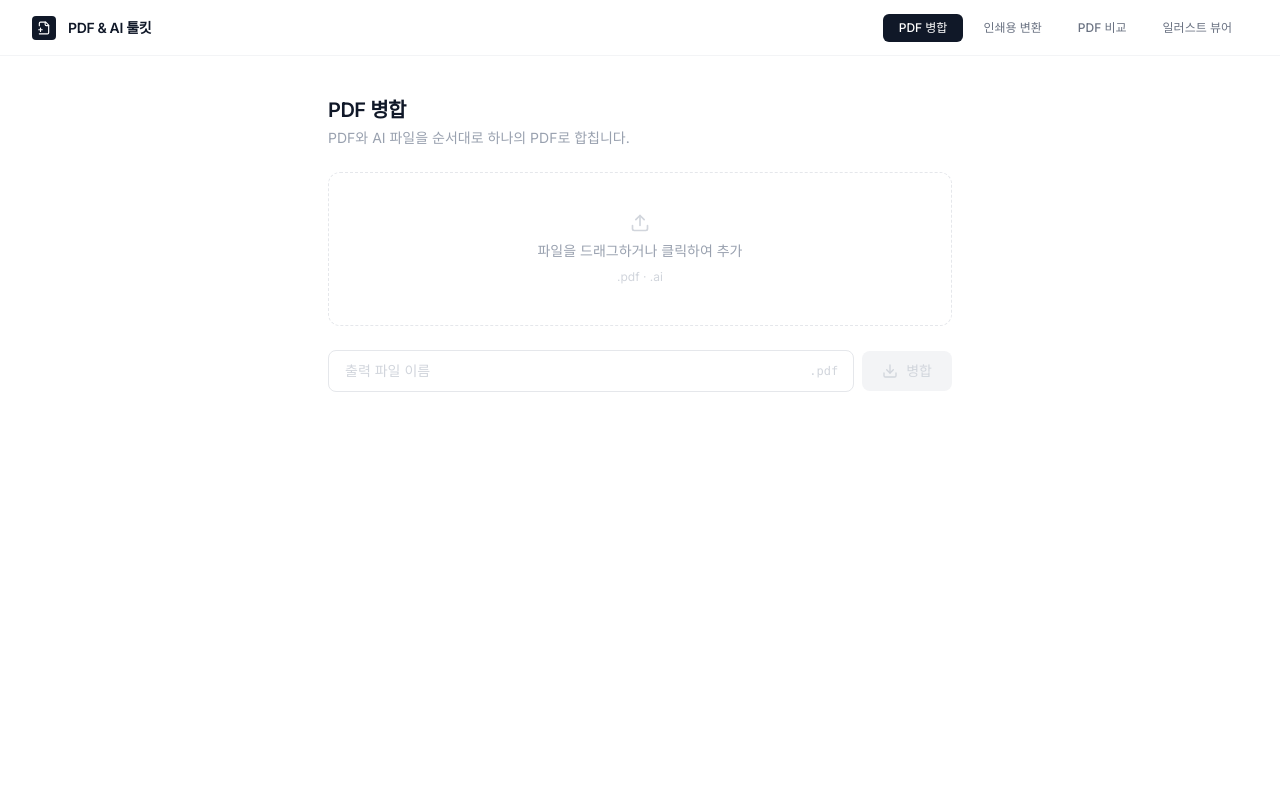
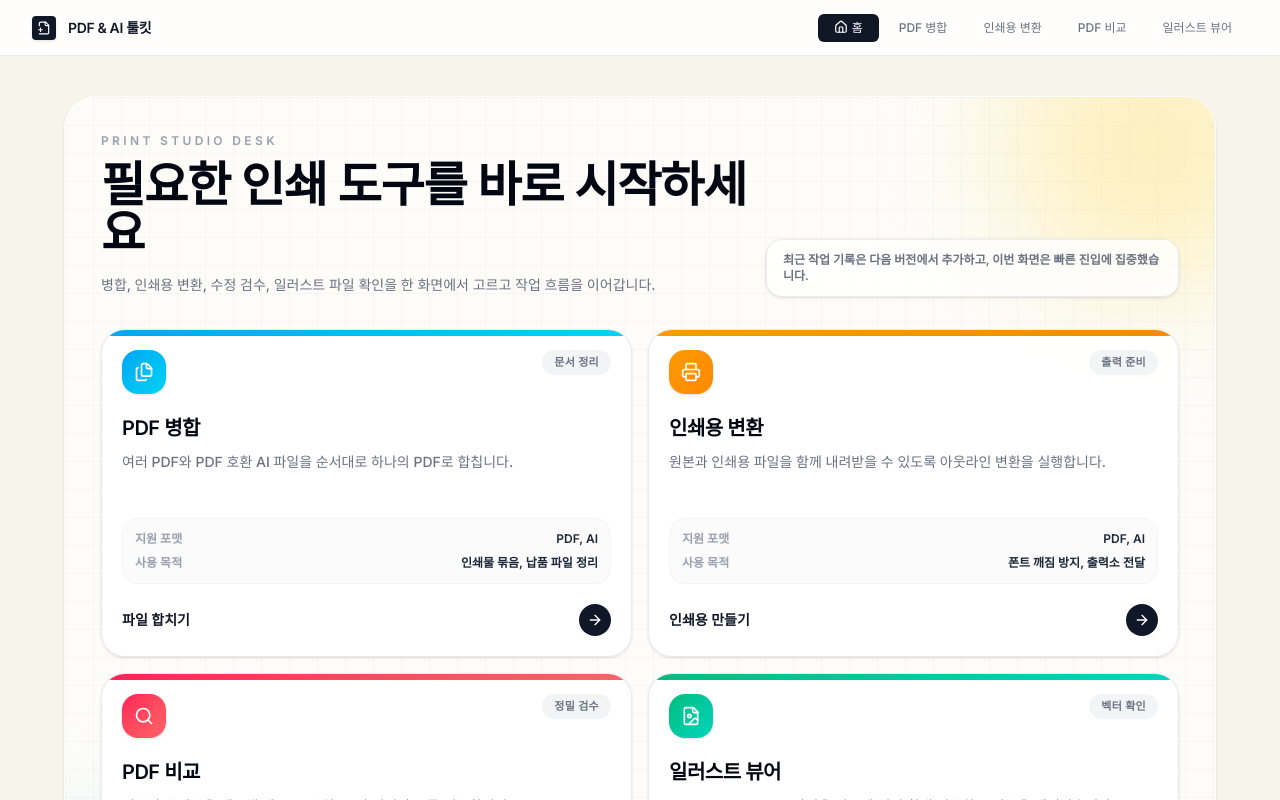
Before and after one commit to GIMU-tech/smart-pdf-ai-merger, a React (Vite) app: page / in a window 1280 px wide. Shown: the top 800 px of the page. Built offline with nearby package versions, Linux system fonts and the light colour scheme.

Commit message:
feat: add dashboard and focused illustrator viewer

```diff
--- a/src/App.tsx
+++ b/src/App.tsx
@@ -12,6 +12,12 @@ import {
   CheckCircle2,
   FolderOpen,
   ChevronRight,
+  Home,
+  ArrowRight,
+  Files,
+  Printer,
+  Search,
+  FileImage,
 } from 'lucide-react';
 import { cn } from './lib/utils';
 import { CompareTab } from './features/compare/CompareTab';
@@ -24,6 +30,67 @@ interface FileItem {
   size: number;
 }
 
+type AppTab = 'home' | 'merge' | 'outline' | 'compare' | 'illustrator';
+
+type FeatureCard = {
+  tab: Exclude<AppTab, 'home'>;
+  title: string;
+  eyebrow: string;
+  description: string;
+  formats: string;
+  purpose: string;
+  cta: string;
+  accent: string;
+  icon: React.ComponentType<{ className?: string }>;
+};
+
+const featureCards: FeatureCard[] = [
+  {
+    tab: 'merge',
+    title: 'PDF 병합',
+    eyebrow: '문서 정리',
+    description: '여러 PDF와 PDF 호환 AI 파일을 순서대로 하나의 PDF로 합칩니다.',
+    formats: 'PDF, AI',
+    purpose: '인쇄물 묶음, 납품 파일 정리',
+    cta: '파일 합치기',
+    accent: 'from-sky-500 to-cyan-400',
+    icon: Files,
+  },
+  {
+    tab: 'outline',
+    title: '인쇄용 변환',
+    eyebrow: '출력 준비',
+    description: '원본과 인쇄용 파일을 함께 내려받을 수 있도록 아웃라인 변환을 실행합니다.',
+    formats: 'PDF, AI',
+    purpose: '폰트 깨짐 방지, 출력소 전달',
+    cta: '인쇄용 만들기',
+    accent: 'from-amber-500 to-orange-400',
+    icon: Printer,
+  },
+  {
+    tab: 'compare',
+    title: 'PDF 비교',
+    eyebrow: '정밀 검수',
+    description: '원본과 수정본을 대조해 텍스트, 수치, 도면 변경 후보를 검수합니다.',
+    formats: 'PDF',
+    purpose: '수정 전후 확인, 인쇄 사고 예방',
+    cta: '변경점 찾기',
+    accent: 'from-rose-500 to-red-400',
+    icon: Search,
+  },
+  {
+    tab: 'illustrator',
+    title: '일러스트 뷰어',
+    eyebrow: '벡터 확인',
+    description: 'AI, EPS, SVG, PDF 파일을 빠르게 열어 확대 검수하고 원본을 내려받습니다.',
+    formats: 'AI, EPS, SVG, PDF',
+    purpose: '일러스트 파일 미리보기, 확대 검수',
+    cta: '파일 열어보기',
+    accent: 'from-emerald-500 to-teal-400',
+    icon: FileImage,
+  },
+];
+
 function formatSize(bytes: number) {
   if (bytes === 0) return '0 B';
   const k = 1024;
@@ -33,7 +100,7 @@ function formatSize(bytes: number) {
 }
 
 export default function App() {
-  const [activeTab, setActiveTab] = useState<'merge' | 'outline' | 'compare' | 'illustrator'>('merge');
+  const [activeTab, setActiveTab] = useState<AppTab>('home');
 
   // ── Merge tab state ──
   const [mergeFiles, setMergeFiles] = useState<FileItem[]>([]);
@@ -244,30 +311,39 @@ export default function App() {
     }
   };
 
+  const navItems: { tab: AppTab; label: string }[] = [
+    { tab: 'home', label: '홈' },
+    { tab: 'merge', label: 'PDF 병합' },
+    { tab: 'outline', label: '인쇄용 변환' },
+    { tab: 'compare', label: 'PDF 비교' },
+    { tab: 'illustrator', label: '일러스트 뷰어' },
+  ];
+
   return (
-    <div className="min-h-screen bg-white text-gray-900 flex flex-col" style={{ fontFamily: "'Inter', 'Noto Sans KR', system-ui, sans-serif" }}>
+    <div className="min-h-screen bg-[#f7f4ec] text-gray-900 flex flex-col" style={{ fontFamily: "'Inter', 'Noto Sans KR', system-ui, sans-serif" }}>
 
       {/* ── Top bar ── */}
-      <header className="border-b border-gray-100 px-8 h-14 flex items-center justify-between flex-shrink-0">
-        <div className="flex items-center gap-3">
-          <div className="w-6 h-6 bg-gray-900 rounded flex items-center justify-center">
+      <header className="border-b border-gray-200/80 bg-white/90 px-4 sm:px-8 h-14 flex items-center justify-between flex-shrink-0 backdrop-blur">
+        <button onClick={() => setActiveTab('home')} className="flex items-center gap-3">
+          <div className="w-6 h-6 bg-gray-900 rounded flex items-center justify-center shadow-sm">
             <FilePlus2 className="w-3.5 h-3.5 text-white" />
           </div>
           <span className="text-sm font-semibold tracking-tight">PDF & AI 툴킷</span>
-        </div>
-        <nav className="flex items-center gap-1">
-          {(['merge', 'outline', 'compare', 'illustrator'] as const).map(tab => (
+        </button>
+        <nav className="flex items-center gap-1 overflow-x-auto">
+          {navItems.map(({ tab, label }) => (
             <button
               key={tab}
               onClick={() => setActiveTab(tab)}
               className={cn(
-                'px-4 py-1.5 rounded-md text-xs font-medium transition-all',
+                'whitespace-nowrap px-3 sm:px-4 py-1.5 rounded-md text-xs font-medium transition-all',
                 activeTab === tab
                   ? 'bg-gray-900 text-white'
                   : 'text-gray-500 hover:text-gray-900 hover:bg-gray-50'
               )}
             >
-              {tab === 'merge' ? 'PDF 병합' : tab === 'outline' ? '인쇄용 변환' : tab === 'compare' ? 'PDF 비교' : '일러스트 뷰어'}
+              {tab === 'home' && <Home className="mr-1 inline h-3.5 w-3.5 align-[-2px]" />}
+              {label}
             </button>
           ))}
         </nav>
@@ -276,14 +352,81 @@ export default function App() {
       {/* ── Content ── */}
       <main className={cn(
         "flex-grow flex flex-col w-full min-h-0 min-w-0 transition-all duration-300",
-        activeTab === 'compare'
+        activeTab === 'home'
+          ? "max-w-none bg-[#f7f4ec] px-4 py-6 sm:px-8 sm:py-10"
+          : activeTab === 'compare'
           ? (compareResults && compareResults.length > 0) || compareExpanded
             ? "max-w-none p-6 bg-gray-150/40 h-[calc(100vh-56px)]"
             : "max-w-2xl mx-auto px-6 py-10 gap-6"
           : activeTab === 'illustrator'
-            ? "max-w-none p-6 bg-gray-150/40 h-[calc(100vh-56px)]"
+            ? "max-w-none p-0 bg-gray-100 h-[calc(100vh-56px)]"
             : "max-w-2xl mx-auto px-6 py-10 gap-6"
       )}>
+
+        {/* ── HOME DASHBOARD ── */}
+        <div style={{ display: activeTab === 'home' ? 'block' : 'none' }} className="w-full animate-fadeIn">
+          <section className="relative mx-auto max-w-6xl overflow-hidden rounded-[2rem] border border-white/70 bg-white/70 p-6 shadow-sm sm:p-9">
+            <div className="pointer-events-none absolute inset-0 opacity-70 [background-image:linear-gradient(rgba(15,23,42,.045)_1px,transparent_1px),linear-gradient(90deg,rgba(15,23,42,.045)_1px,transparent_1px)] [background-size:28px_28px]" />
+            <div className="pointer-events-none absolute -right-20 -top-24 h-72 w-72 rounded-full bg-amber-200/50 blur-3xl" />
+            <div className="pointer-events-none absolute -bottom-24 -left-24 h-72 w-72 rounded-full bg-sky-200/50 blur-3xl" />
+
+            <div className="relative flex flex-col gap-4 md:flex-row md:items-end md:justify-between">
+              <div>
+                <p className="text-xs font-black uppercase tracking-[0.28em] text-gray-400">Print Studio Desk</p>
+                <h1 className="mt-3 text-3xl font-black tracking-tight text-gray-950 sm:text-5xl">필요한 인쇄 도구를 바로 시작하세요</h1>
+                <p className="mt-4 max-w-2xl text-sm font-medium leading-6 text-gray-500">
+                  병합, 인쇄용 변환, 수정 검수, 일러스트 파일 확인을 한 화면에서 고르고 작업 흐름을 이어갑니다.
+                </p>
+              </div>
+              <div className="rounded-2xl border border-gray-200/80 bg-white/80 px-4 py-3 text-xs font-bold text-gray-500 shadow-sm">
+                최근 작업 기록은 다음 버전에서 추가하고, 이번 화면은 빠른 진입에 집중했습니다.
+              </div>
+            </div>
+
+            <div className="relative mt-8 grid gap-4 md:grid-cols-2">
+              {featureCards.map((card, index) => {
+                const Icon = card.icon;
+                return (
+                  <motion.button
+                    key={card.tab}
+                    type="button"
+                    initial={{ opacity: 0, y: 16 }}
+                    animate={{ opacity: 1, y: 0 }}
+                    transition={{ delay: index * 0.04 }}
+                    onClick={() => setActiveTab(card.tab)}
+                    className="group relative overflow-hidden rounded-3xl border border-gray-200/80 bg-white/90 p-5 text-left shadow-sm transition hover:-translate-y-0.5 hover:border-gray-300 hover:shadow-xl"
+                  >
+                    <div className={cn('absolute inset-x-0 top-0 h-1.5 bg-gradient-to-r', card.accent)} />
+                    <div className="flex items-start justify-between gap-4">
+                      <div className={cn('rounded-2xl bg-gradient-to-br p-3 text-white shadow-sm', card.accent)}>
+                        <Icon className="h-5 w-5" />
+                      </div>
+                      <span className="rounded-full bg-gray-100 px-3 py-1 text-[11px] font-black uppercase tracking-wide text-gray-500">{card.eyebrow}</span>
+                    </div>
+                    <h2 className="mt-5 text-xl font-black tracking-tight text-gray-950">{card.title}</h2>
+                    <p className="mt-2 min-h-12 text-sm font-medium leading-6 text-gray-500">{card.description}</p>
+                    <div className="mt-5 grid gap-2 rounded-2xl border border-gray-100 bg-gray-50/70 p-3 text-xs font-bold text-gray-500">
+                      <div className="flex justify-between gap-3">
+                        <span className="text-gray-400">지원 포맷</span>
+                        <span className="text-gray-800">{card.formats}</span>
+                      </div>
+                      <div className="flex justify-between gap-3">
+                        <span className="text-gray-400">사용 목적</span>
+                        <span className="text-right text-gray-800">{card.purpose}</span>
+                      </div>
+                    </div>
+                    <div className="mt-5 flex items-center justify-between">
+                      <span className="text-sm font-black text-gray-900">{card.cta}</span>
+                      <span className="rounded-full bg-gray-900 p-2 text-white transition group-hover:translate-x-1">
+                        <ArrowRight className="h-4 w-4" />
+                      </span>
+                    </div>
+                  </motion.button>
+                );
+              })}
+            </div>
+          </section>
+        </div>
 
         {/* ════ TAB 1: MERGE ════ */}
         <div style={{ display: activeTab === 'merge' ? 'flex' : 'none' }} className="flex-col gap-6 w-full flex animate-fadeIn">
@@ -538,7 +681,7 @@ export default function App() {
           style={{ display: activeTab === 'illustrator' ? 'flex' : 'none' }}
           className="w-full flex-1 min-h-0 min-w-0 animate-fadeIn"
         >
-          <IllustratorViewerTab />
+          <IllustratorViewerTab onGoHome={() => setActiveTab('home')} />
         </div>
 
         <div
--- a/src/features/illustrator/IllustratorViewerTab.tsx
+++ b/src/features/illustrator/IllustratorViewerTab.tsx
@@ -14,6 +14,8 @@ import {
   ZoomOut,
   ChevronLeft,
   ChevronRight,
+  Home,
+  FilePlus2,
 } from 'lucide-react';
 import { cn } from '../../lib/utils';
 
@@ -25,6 +27,10 @@ type ViewerState = {
   mode: PreviewMode;
   pageCount: number;
   converted: boolean;
+};
+
+type IllustratorViewerTabProps = {
+  onGoHome?: () => void;
 };
 
 const SUPPORTED_EXTENSIONS = ['ai', 'eps', 'svg', 'pdf'];
@@ -78,7 +84,7 @@ async function makeTypedBlobUrl(file: File, mimeType: string) {
   };
 }
 
-export function IllustratorViewerTab() {
+export function IllustratorViewerTab({ onGoHome }: IllustratorViewerTabProps) {
   const inputRef = useRef<HTMLInputElement>(null);
   const previousUrlRef = useRef<string | null>(null);
   const [dragging, setDragging] = useState(false);
@@ -195,18 +201,89 @@ export function IllustratorViewerTab() {
   const zoomLabel = useMemo(() => `${zoom}%`, [zoom]);
 
   return (
-    <div className="flex h-full min-h-0 w-full flex-col gap-4">
-      <div className="flex items-center justify-between gap-3">
-        <div>
-          <h2 className="text-xl font-black tracking-tight text-gray-950">일러스트 뷰어</h2>
-          <p className="mt-1 text-sm font-medium text-gray-400">AI, EPS, SVG, PDF 파일을 빠르게 열어 확대 검수합니다.</p>
+    <div className="flex h-full min-h-0 w-full flex-col bg-slate-100">
+      <div className="flex min-h-12 flex-shrink-0 flex-wrap items-center gap-2 border-b border-slate-200 bg-white/95 px-3 py-2 shadow-sm backdrop-blur">
+        <button
+          onClick={onGoHome}
+          className="inline-flex items-center gap-1.5 rounded-lg border border-slate-200 bg-white px-3 py-2 text-xs font-black text-slate-600 transition hover:bg-slate-50"
+        >
+          <Home className="h-4 w-4" />
+          홈
+        </button>
+
+        <div className="flex min-w-0 flex-1 items-center gap-2">
+          <div className="rounded-lg bg-slate-900 p-2 text-white">
+            <FileImage className="h-4 w-4" />
           </div>
+          <div className="min-w-0">
+            <p className="truncate text-sm font-black text-slate-950">
+              {viewer ? viewer.file.name : '일러스트 뷰어'}
+            </p>
+            <p className="truncate text-[11px] font-bold text-slate-400">
+              {viewer
+                ? `${extensionOf(viewer.file).toUpperCase()} · ${formatSize(viewer.file.size)} · ${viewer.converted ? '변환 미리보기' : '원본 벡터'}`
+                : 'AI, EPS, SVG, PDF 파일을 열어 확대 검수'}
+            </p>
+          </div>
+        </div>
+
         {viewer && (
+          <div className="flex flex-wrap items-center gap-1.5">
+            <button
+              onClick={() => setPage(p => Math.max(1, p - 1))}
+              disabled={page <= 1}
+              className="rounded-lg border border-slate-200 bg-white p-2 text-slate-500 transition hover:bg-slate-50 disabled:opacity-30"
+              title="이전 페이지"
+            >
+              <ChevronLeft className="h-4 w-4" />
+            </button>
+            <span className="min-w-16 rounded-lg bg-slate-100 px-3 py-2 text-center text-xs font-black text-slate-700">{page} / {viewer.pageCount}</span>
+            <button
+              onClick={() => setPage(p => Math.min(viewer.pageCount, p + 1))}
+              disabled={page >= viewer.pageCount}
+              className="rounded-lg border border-slate-200 bg-white p-2 text-slate-500 transition hover:bg-slate-50 disabled:opacity-30"
+              title="다음 페이지"
+            >
+              <ChevronRight className="h-4 w-4" />
+            </button>
+
+            <button onClick={() => setZoom(z => Math.max(25, z - 25))} className="rounded-lg border border-slate-200 bg-white p-2 text-slate-500 transition hover:bg-slate-50" title="축소"><ZoomOut className="h-4 w-4" /></button>
+            <span className="min-w-14 rounded-lg bg-slate-100 px-3 py-2 text-center text-xs font-black text-slate-700">{zoomLabel}</span>
+            <button onClick={() => setZoom(z => Math.min(800, z + 25))} className="rounded-lg border border-slate-200 bg-white p-2 text-slate-500 transition hover:bg-slate-50" title="확대"><ZoomIn className="h-4 w-4" /></button>
+            <button onClick={() => setZoom(100)} className="rounded-lg border border-slate-200 bg-white p-2 text-slate-500 transition hover:bg-slate-50" title="화면 맞춤"><Maximize2 className="h-4 w-4" /></button>
+
+            {canConvert && (
+              <button
+                onClick={() => void convertPreview()}
+                disabled={loading}
+                className="inline-flex items-center gap-1.5 rounded-lg border border-slate-200 bg-white px-3 py-2 text-xs font-black text-slate-600 transition hover:bg-slate-50 disabled:opacity-50"
+              >
+                {loading ? <Loader2 className="h-4 w-4 animate-spin" /> : <RefreshCcw className="h-4 w-4" />}
+                변환 보기
+              </button>
+            )}
+
+            <button onClick={downloadOriginal} className="inline-flex items-center gap-1.5 rounded-lg bg-slate-900 px-3 py-2 text-xs font-black text-white transition hover:bg-slate-700">
+              <Download className="h-4 w-4" />
+              원본
+            </button>
             <button
               onClick={() => inputRef.current?.click()}
-            className="rounded-xl border border-gray-200 bg-white px-3 py-2 text-xs font-black text-gray-600 shadow-sm transition hover:bg-gray-50"
+              className="inline-flex items-center gap-1.5 rounded-lg border border-slate-200 bg-white px-3 py-2 text-xs font-black text-slate-600 transition hover:bg-slate-50"
             >
-            새 파일 열기
+              <FilePlus2 className="h-4 w-4" />
+              새 파일
+            </button>
+          </div>
+        )}
+
+        {!viewer && (
+          <button
+            onClick={() => inputRef.current?.click()}
+            className="inline-flex items-center gap-1.5 rounded-lg bg-slate-900 px-3 py-2 text-xs font-black text-white transition hover:bg-slate-700"
+          >
+            <Upload className="h-4 w-4" />
+            파일 열기
           </button>
         )}
       </div>
@@ -217,7 +294,7 @@ export function IllustratorViewerTab() {
             initial={{ opacity: 0, y: -4 }}
             animate={{ opacity: 1, y: 0 }}
             exit={{ opacity: 0 }}
-            className="flex items-center gap-2 rounded-xl border border-red-100 bg-red-50 px-4 py-3 text-sm font-bold text-red-600"
+            className="mx-3 mt-2 flex flex-shrink-0 items-center gap-2 rounded-xl border border-red-100 bg-red-50 px-4 py-3 text-sm font-bold text-red-600"
           >
             <AlertCircle className="h-4 w-4 flex-shrink-0" />
             <span className="flex-1">{error}</span>
@@ -227,87 +304,46 @@ export function IllustratorViewerTab() {
       </AnimatePresence>
 
       {!viewer ? (
+        <div className="min-h-0 flex-1 p-4">
           <div
             onDragOver={e => { e.preventDefault(); setDragging(true); }}
             onDragLeave={() => setDragging(false)}
             onDrop={e => { e.preventDefault(); setDragging(false); handleFiles(e.dataTransfer.files); }}
             onClick={() => inputRef.current?.click()}
             className={cn(
-            'flex flex-1 min-h-[480px] cursor-pointer select-none flex-col items-center justify-center gap-4 rounded-3xl border bg-white transition-all',
-            dragging ? 'border-gray-500 bg-gray-50 shadow-lg' : 'border-dashed border-gray-200 hover:border-gray-300 hover:bg-gray-50/60'
+              'flex h-full min-h-[420px] cursor-pointer select-none flex-col items-center justify-center gap-4 rounded-3xl border bg-white transition-all',
+              dragging ? 'border-slate-500 bg-slate-50 shadow-lg' : 'border-dashed border-slate-200 hover:border-slate-300 hover:bg-white/80'
             )}
           >
-          <div className="rounded-2xl border border-gray-100 bg-gray-50 p-5 text-gray-400 shadow-sm">
+            <div className="rounded-2xl border border-slate-100 bg-slate-50 p-5 text-slate-400 shadow-sm">
               <Upload className="h-8 w-8" />
             </div>
             <div className="text-center">
-            <p className="text-base font-black text-gray-800">일러스트 파일을 드래그하거나 클릭해서 열기</p>
-            <p className="mt-2 text-xs font-bold tracking-wide text-gray-400">.ai · .eps · .svg · .pdf</p>
+              <p className="text-base font-black text-slate-800">파일을 드래그하거나 클릭해서 열기</p>
+              <p className="mt-2 text-xs font-bold tracking-wide text-slate-400">.ai · .eps · .svg · .pdf</p>
+            </div>
           </div>
         </div>
       ) : (
-        <div className="flex min-h-0 flex-1 flex-col overflow-hidden rounded-3xl border border-gray-200 bg-white shadow-sm">
-          <div className="flex flex-wrap items-center justify-between gap-3 border-b border-gray-100 bg-gray-50/70 px-4 py-3">
-            <div className="flex min-w-0 items-center gap-3">
-              <div className="rounded-xl bg-gray-900 p-2 text-white">
-                <FileImage className="h-4 w-4" />
-              </div>
-              <div className="min-w-0">
-                <p className="truncate text-sm font-black text-gray-900">{viewer.file.name}</p>
-                <p className="text-[11px] font-bold text-gray-400">
-                  {extensionOf(viewer.file).toUpperCase()} · {formatSize(viewer.file.size)} · {viewer.converted ? '변환 미리보기' : '원본 벡터'}
-                </p>
-              </div>
-            </div>
-
-            <div className="flex items-center gap-2">
-              <button
-                onClick={() => setPage(p => Math.max(1, p - 1))}
-                disabled={page <= 1}
-                className="rounded-lg border border-gray-200 bg-white p-2 text-gray-500 disabled:opacity-30"
+        <div className="min-h-0 flex-1 overflow-auto bg-[radial-gradient(circle_at_1px_1px,#cbd5e1_1px,transparent_0)] [background-size:18px_18px] p-4">
+          <div
+            className="mx-auto bg-white shadow-2xl"
+            style={{
+              width: `${zoom}%`,
+              minWidth: zoom > 100 ? `${zoom}%` : undefined,
+              height: viewer.mode === 'pdf' ? '100%' : undefined,
+              minHeight: viewer.mode === 'pdf' ? '720px' : undefined,
+            }}
           >
-                <ChevronLeft className="h-4 w-4" />
-              </button>
-              <span className="min-w-16 text-center text-xs font-black text-gray-700">{page} / {viewer.pageCount}</span>
-              <button
-                onClick={() => setPage(p => Math.min(viewer.pageCount, p + 1))}
-                disabled={page >= viewer.pageCount}
-                className="rounded-lg border border-gray-200 bg-white p-2 text-gray-500 disabled:opacity-30"
-              >
-                <ChevronRight className="h-4 w-4" />
-              </button>
-
-              <button onClick={() => setZoom(z => Math.max(25, z - 25))} className="rounded-lg border border-gray-200 bg-white p-2 text-gray-500"><ZoomOut className="h-4 w-4" /></button>
-              <span className="min-w-14 text-center text-xs font-black text-gray-700">{zoomLabel}</span>
-              <button onClick={() => setZoom(z => Math.min(800, z + 25))} className="rounded-lg border border-gray-200 bg-white p-2 text-gray-500"><ZoomIn className="h-4 w-4" /></button>
-              <button onClick={() => setZoom(100)} className="rounded-lg border border-gray-200 bg-white p-2 text-gray-500" title="화면 맞춤"><Maximize2 className="h-4 w-4" /></button>
-              {canConvert && (
-                <button
-                  onClick={() => void convertPreview()}
-                  disabled={loading}
-                  className="rounded-lg border border-gray-200 bg-white px-3 py-2 text-xs font-black text-gray-600 disabled:opacity-50"
-                >
-                  {loading ? <Loader2 className="h-4 w-4 animate-spin" /> : <span className="flex items-center gap-1"><RefreshCcw className="h-4 w-4" /> 변환 보기</span>}
-                </button>
-              )}
-              <button onClick={downloadOriginal} className="rounded-lg bg-gray-900 px-3 py-2 text-xs font-black text-white">
-                <span className="flex items-center gap-1"><Download className="h-4 w-4" /> 원본</span>
-              </button>
-            </div>
-          </div>
-
-          <div className="min-h-0 flex-1 overflow-auto bg-[radial-gradient(circle_at_1px_1px,#d7dce3_1px,transparent_0)] [background-size:18px_18px] p-6">
-            <div className="mx-auto bg-white shadow-2xl" style={{ width: `${zoom}%`, minWidth: zoom > 100 ? `${zoom}%` : undefined, minHeight: '70vh' }}>
             {viewer.mode === 'svg' || viewer.mode === 'image' ? (
               <img src={viewer.sourceUrl} alt={viewer.file.name} className="block h-auto w-full select-none" draggable={false} />
             ) : (
               <iframe
                 src={viewerSrc(viewer.sourceUrl, page)}
                 title={viewer.file.name}
-                  className="h-[78vh] w-full border-0 bg-white"
+                className="h-full min-h-[720px] w-full border-0 bg-white"
               />
             )}
-            </div>
           </div>
         </div>
       )}
```
Lines whose indentation alone changed are shown as unchanged.
